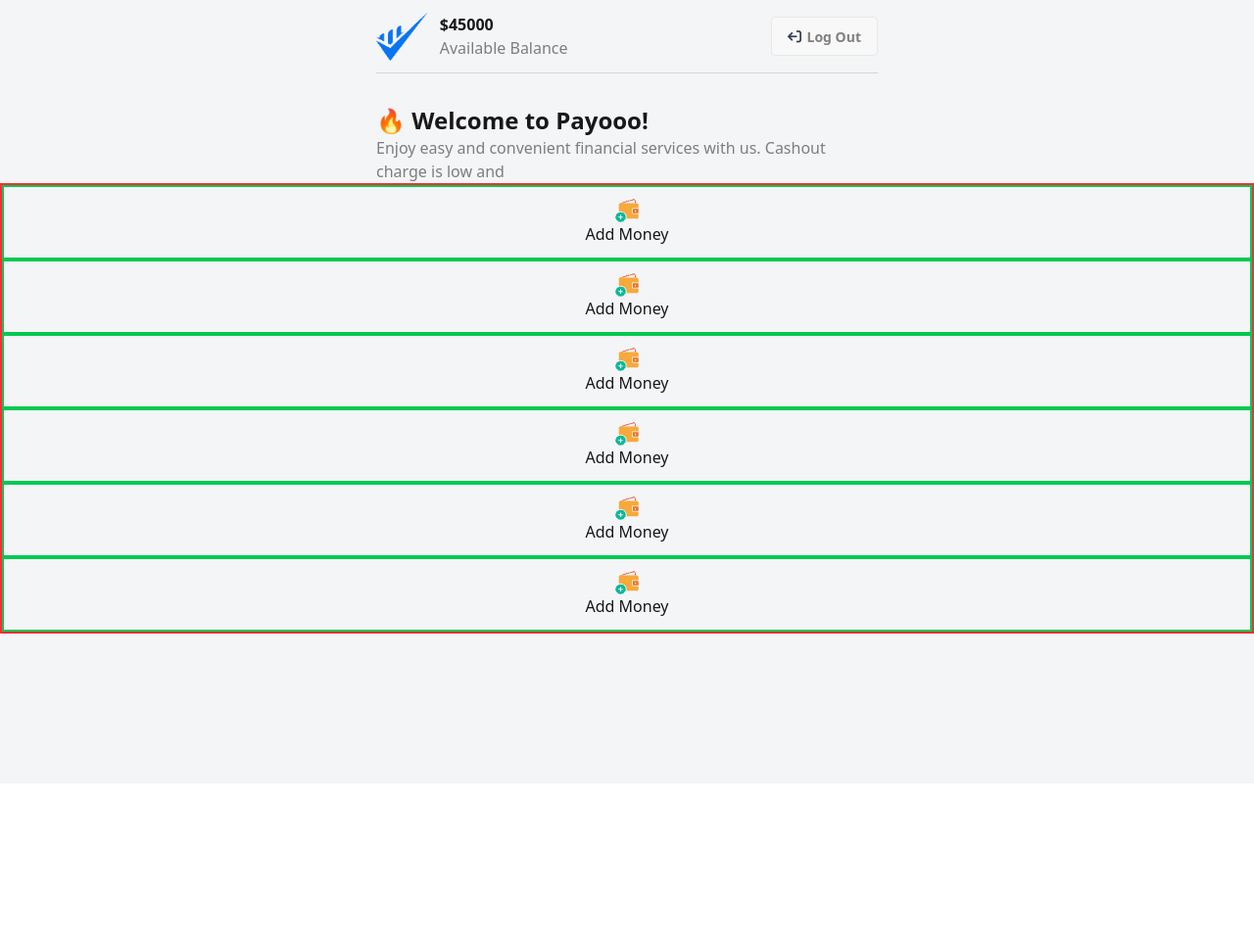
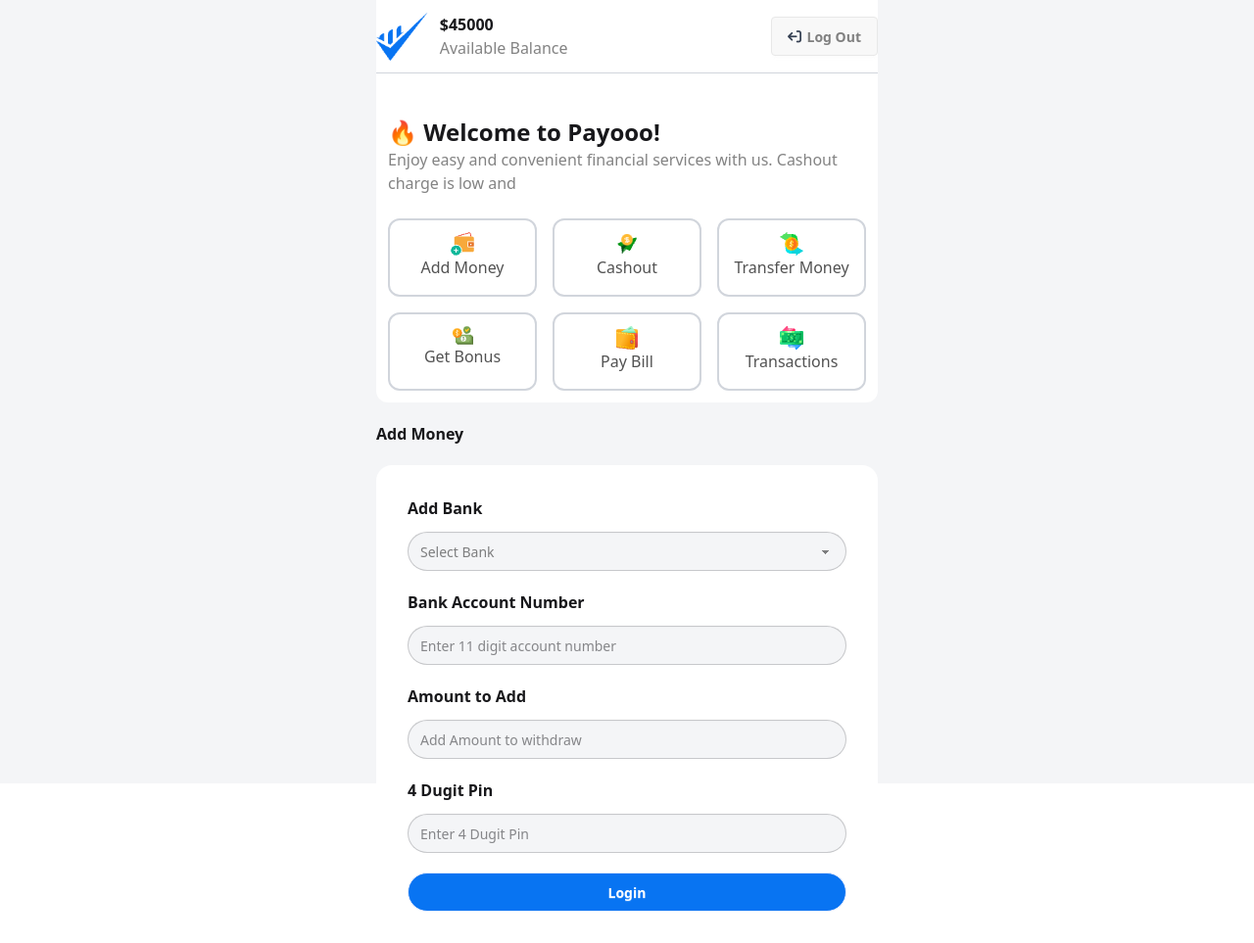
Before and after one commit to Shariar-Ahamed/Payooo-Mobile-Bank-App, a website built with Vite: page home.html in a window 1280 px wide. Shown: the whole page at 98% size. Before the commit the page ends 800 px from the top, so only its background shows below. Built offline with nearby package versions, Linux system fonts and the light colour scheme.

Commit message:
26-6 Design Home Page Layout - II

```diff
--- a/home.html
+++ b/home.html
@@ -18,8 +18,10 @@
 
   <body class="bg-[#f4f5f7] h-[100vh]">
 
+    <!-- Main div  -->
+  <div class="max-w-lg mx-auto bg-white rounded-b-xl">
     <!-- navbar  -->
-    <div class="border-b-1 border-gray-300 min-h-[50px] flex justify-between items-center max-w-lg mx-auto py-3">
+    <div class="border-b-1 border-gray-300 min-h-[50px] flex justify-between items-center  py-3">
 
       <div class="flex justify-center items-center">
         <img src="assets/Group.png" class="h-[50px]" alt="">
@@ -36,47 +38,88 @@
     </div>
 
     <!-- Welcome to pay section  -->
-    <div class="max-w-lg mx-auto mt-8">
+    <div class="mt-8 p-3">
       <h1 class="text-2xl font-bold">🔥 Welcome to Payooo!</h1>
       <p class="text-[#08080880]">Enjoy easy and convenient financial services with us. Cashout charge is low and </p>
     </div>
 
     <!-- Feature section  -->
-    <div class="border-2 border-red-500 min-h-[200px]">
+    <div class=" min-h-[200px] grid grid-cols-3 gap-4 p-3">
 
-      <div class="border-2 border-green-500 text-center p-3">
+      <div class="border-2 border-gray-300 text-center p-3 rounded-xl">
         <img src="assets/wallet1.png" alt="" class="mx-auto">
-        <h2>Add Money</h2>
+        <h2 class="text-[#080808b3]">Add Money</h2>
       </div>
 
-        <div class="border-2 border-green-500 text-center p-3">
-        <img src="assets/wallet1.png" alt="" class="mx-auto">
-        <h2>Add Money</h2>
+      <div class="border-2 border-gray-300 text-center p-3 rounded-xl">
+        <img src="assets/send1.png" alt="" class="mx-auto">
+        <h2 class="text-[#080808b3]">Cashout</h2>
       </div>
 
-      <div class="border-2 border-green-500 text-center p-3">
-        <img src="assets/wallet1.png" alt="" class="mx-auto">
-        <h2>Add Money</h2>
+      <div class="border-2 border-gray-300 text-center p-3 rounded-xl">
+        <img src="assets/money1.png" alt="" class="mx-auto">
+        <h2 class="text-[#080808b3]">Transfer Money</h2>
       </div>
 
-      <div class="border-2 border-green-500 text-center p-3">
-        <img src="assets/wallet1.png" alt="" class="mx-auto">
-        <h2>Add Money</h2>
+      <div class="border-2 border-gray-300 text-center p-3 rounded-xl">
+        <img src="assets/bonus1.png" alt="" class="mx-auto">
+        <h2 class="text-[#080808b3]">Get Bonus</h2>
       </div>
 
-      <div class="border-2 border-green-500 text-center p-3">
-        <img src="assets/wallet1.png" alt="" class="mx-auto">
-        <h2>Add Money</h2>
+      <div class="border-2 border-gray-300 text-center p-3 rounded-xl">
+        <img src="assets/purse1.png" alt="" class="mx-auto">
+        <h2 class="text-[#080808b3]">Pay Bill</h2>
       </div>
 
-      <div class="border-2 border-green-500 text-center p-3">
-        <img src="assets/wallet1.png" alt="" class="mx-auto">
-        <h2>Add Money</h2>
+      <div class="border-2 border-gray-300 text-center p-3 rounded-xl">
+        <img src="assets/transaction1.png" alt="" class="mx-auto">
+        <h2 class="text-[#080808b3]">Transactions</h2>
       </div>
 
     </div>
 
+  </div>
 
+  <!-- All from section  -->
+   <div class="all-from-section max-w-lg mx-auto">
+    <!-- add money  -->
+    <div>
+      <h1 class="font-bold my-5">Add Money</h1>
+      <form action="" class=" bg-white rounded-2xl p-8" >
+
+        <div>
+          <h1 class="font-semibold">Add Bank</h1>
+          <select class="select bg-[#f4f5f7] mt-3 rounded-3xl w-full text-[#08080880]">
+          <option>Select Bank</option>
+          <option>AB Bank</option>
+          <option>IFIC Bank</option>
+          <option>Dutch Bangla Bank</option>
+          </select>
+        </div>
+
+        <div class="mt-5">
+          <label for="" class="font-semibold">Bank Account Number</label>
+          <br>
+          <input id="#" type="text" placeholder="Enter 11 digit account number" class="input bg-[#f4f5f7] mt-3 rounded-3xl w-full"/>
+        </div>
+
+        <div class="mt-5">
+          <label for="" class="font-semibold">Amount to Add</label>
+          <br>
+          <input id="#" type="text" placeholder="Add Amount to withdraw" class="input bg-[#f4f5f7] mt-3 rounded-3xl w-full"/>
+        </div>
+
+        <div class="mt-5">
+          <label for="" class="font-semibold">4 Dugit Pin</label>
+          <br>
+          <input id="#" type="text" placeholder="Enter 4 Dugit Pin" class="input bg-[#f4f5f7] mt-3 rounded-3xl w-full"/>
+        </div>
+
+        <button type="button" id="#" class="btn btn-soft btn-primary mt-5 w-full rounded-3xl bg-[#0874f2] text-white">Login</button>
+
+      </form>
+    </div>
+   </div>
 
      <!-- js script  -->
     <script src="script.js"></script>
```
